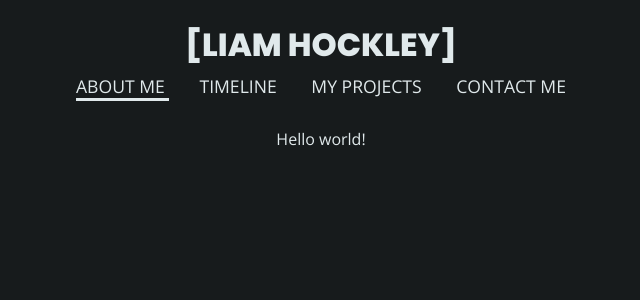
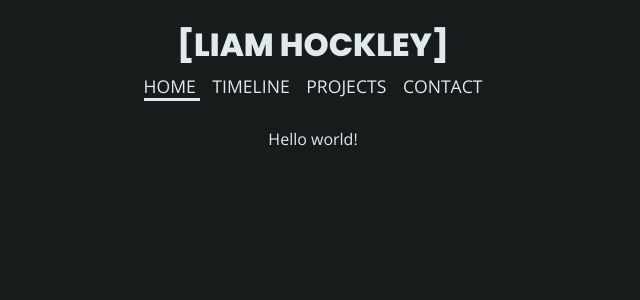
Before and after one commit to xdega/xdega.github.io, a Jekyll site: the page built from index.html, in a window 1280 px wide. Shown: the top 300 px of the page, without its empty margins (327-967 px from the left). Built offline with Jekyll 4.4.1, drawn with Linux system fonts in a browser that asks for light colours; nearby versions of some CDN libraries.

Commit message:
Tune nav for mobile

```diff
--- a/_includes/navigation.html
+++ b/_includes/navigation.html
@@ -2,7 +2,7 @@
     <ul>
         <li>
             <a href="/" {% if page.url == "/" %}class="active"{% endif %}>
-                About Me
+                Home
             </a>
         </li>
         <li>
@@ -12,12 +12,12 @@
         </li>
         <li>
             <a href="/portfolio" {% if page.url == "/portfolio/" %}class="active"{% endif %}>
-                My Projects
+                Projects
             </a>
         </li>
         <li>
             <a href="/contact" {% if page.url == "/contact/" %}class="active"{% endif %}>
-                Contact Me
+                Contact
             </a>
         </li>
     </ul>
--- a/_sass/_base.scss
+++ b/_sass/_base.scss
@@ -2,7 +2,6 @@ body {
     background-color: $bg-color-primary;
     color: $color-body;
     font-family: $font-stack-body;
-    margin-left: 1.5rem;
 }
 
 a {
--- a/_sass/_header.scss
+++ b/_sass/_header.scss
@@ -27,7 +27,7 @@ nav {
             display: inline;
 
             &:not(:last-child) {
-                margin-right: 30px;
+                margin-right: 0.75rem;
             }
 
             a {
```
